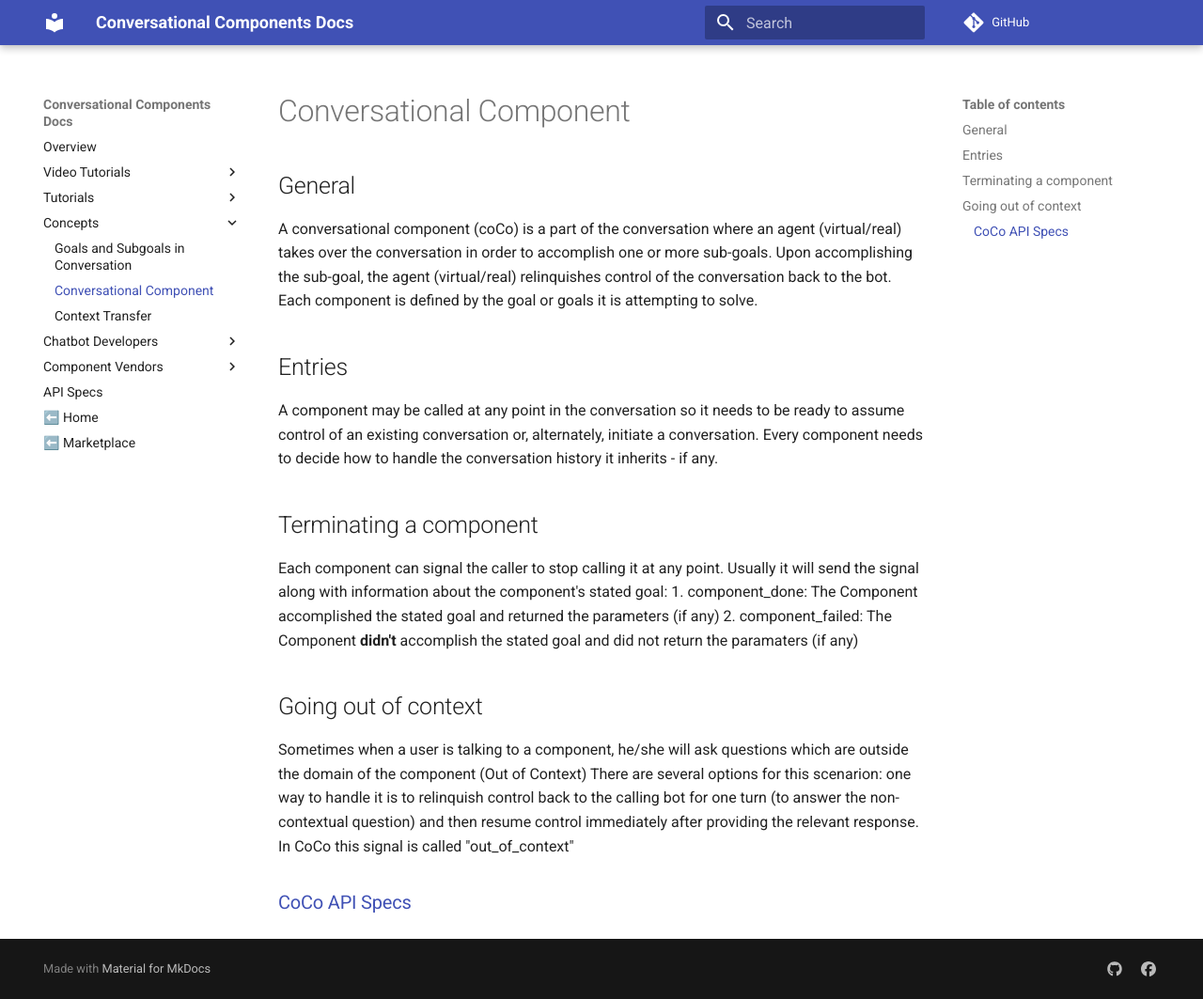
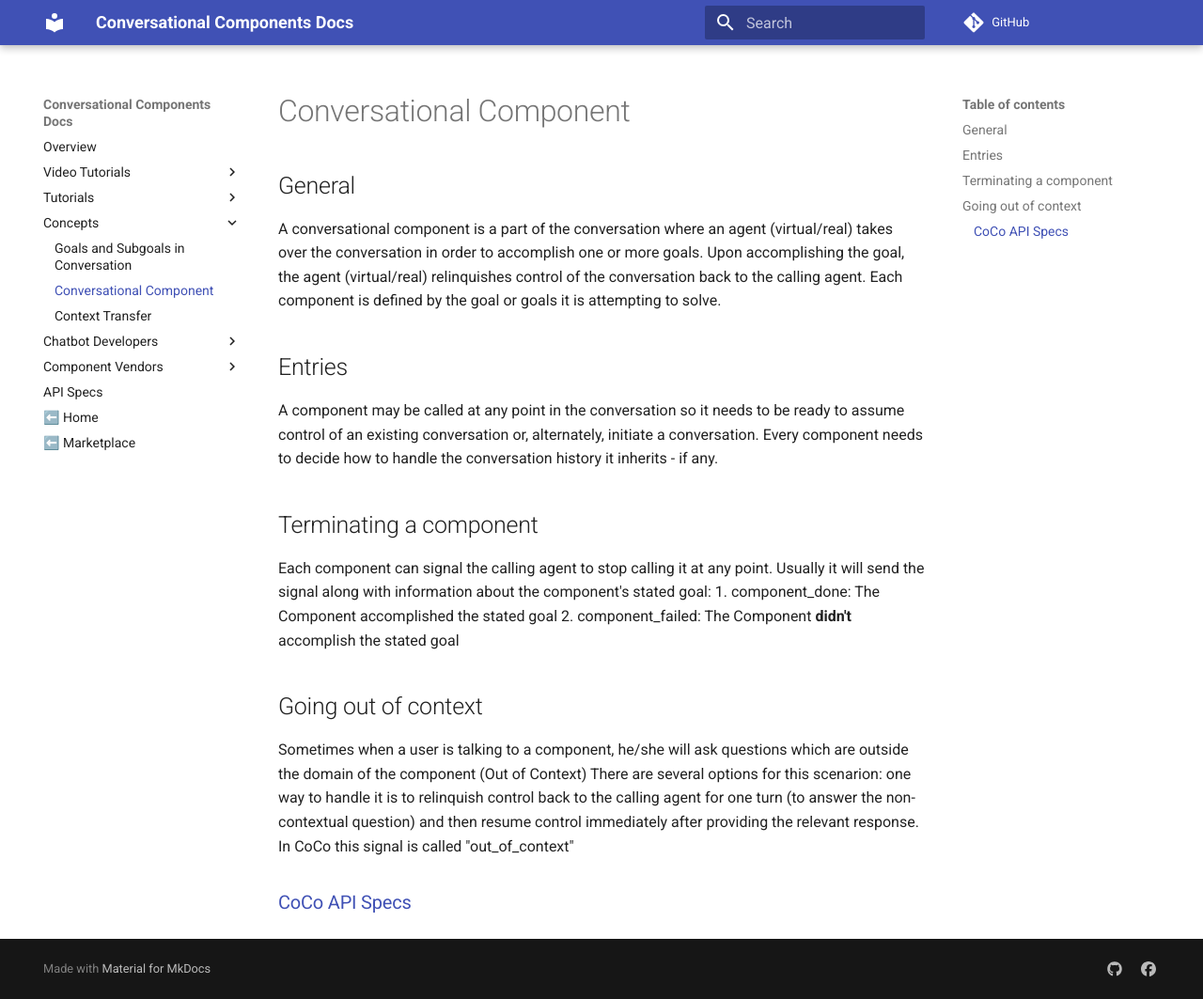
Before and after one commit to ConversationalComponents/docs, an MkDocs documentation site: the page built from docs/concepts/convcomp.md, in a window 1280 px wide and 1063 px high. Shown: the whole window at 94% size. Built offline with MkDocs 1.6.1 and Material for MkDocs 9.7.7, drawn with Linux system fonts in a browser that asks for light colours; comment, search, counter and statistics services are not loaded.

Commit message:
update concepts/convcomp

```diff
--- a/docs/concepts/convcomp.md
+++ b/docs/concepts/convcomp.md
@@ -1,6 +1,6 @@
 
 ## General
-A conversational component (coCo) is a part of the conversation where an agent (virtual/real) takes over the conversation in order to accomplish one or more sub-goals. Upon accomplishing the sub-goal, the agent (virtual/real) relinquishes control of the conversation back to the bot.
+A conversational component is a part of the conversation where an agent (virtual/real) takes over the conversation in order to accomplish one or more goals. Upon accomplishing the goal, the agent (virtual/real) relinquishes control of the conversation back to the calling agent.
 Each component is defined by the goal or goals it is attempting to solve.
 
 ## Entries
@@ -8,14 +8,14 @@ A component may be called at any point in the conversation so it needs to be rea
 Every component needs to decide how to handle the conversation history it inherits - if any.
 
 ## Terminating a component
-Each component can signal the caller to stop calling it at any point.
+Each component can signal the calling agent to stop calling it at any point.
 Usually it will send the signal along with information about the component's stated goal:
-1. component_done: The Component accomplished the stated goal and returned the parameters (if any)
-2. component_failed: The Component **didn't** accomplish the stated goal and did not return the paramaters (if any)
+1. component_done: The Component accomplished the stated goal
+2. component_failed: The Component **didn't** accomplish the stated goal
 
 ## Going out of context
 Sometimes when a user is talking to a component, he/she will ask questions which are outside the domain of the component (Out of Context)
-There are several options for this scenarion: one way to handle it is to relinquish control back to the calling bot for one turn (to answer the non-contextual question) and then resume control immediately after providing the relevant response.
+There are several options for this scenarion: one way to handle it is to relinquish control back to the calling agent for one turn (to answer the non-contextual question) and then resume control immediately after providing the relevant response.
 In CoCo this signal is called "out_of_context"
 
 
```
